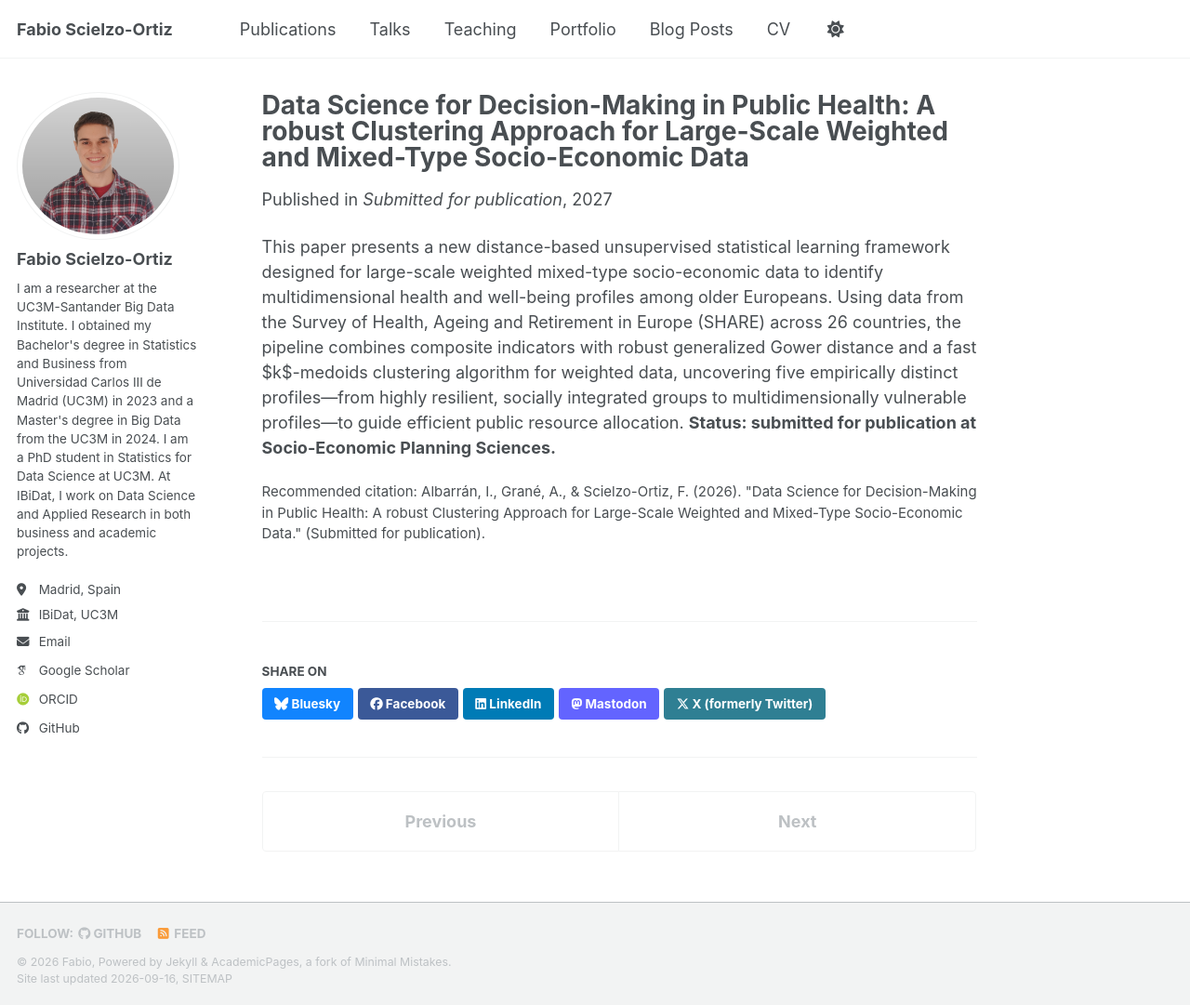
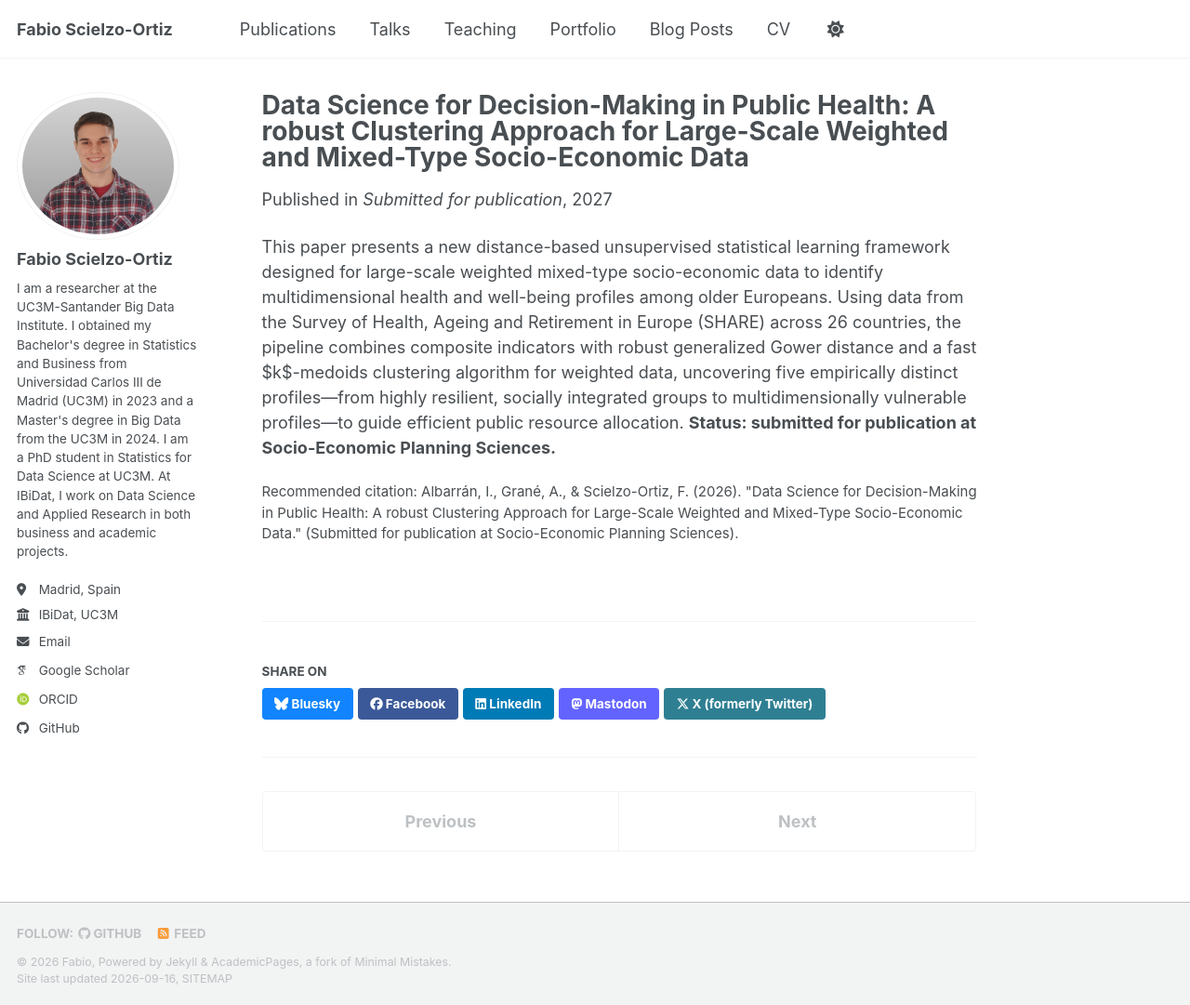
Before and after one commit to FabioScielzoOrtiz/fabioscielzoortiz.github.io, a Jekyll site: the page built from _publications/2027-01-01-public-health-clustering.md, in a window 1280 px wide and 1081 px high. Shown: the whole window at 93% size. Built offline with Jekyll 4.4.1, drawn with Linux system fonts in a browser that asks for light colours; some web fonts are replaced; a script bundle is joined from its source files by our own code; library files that are not in the unit come from our copies.

Commit message:
Update citation details for public health clustering manuscript to include publication venue

```diff
--- a/_publications/2027-01-01-public-health-clustering.md
+++ b/_publications/2027-01-01-public-health-clustering.md
@@ -9,6 +9,6 @@ venue: 'Submitted for publication'
 slidesurl:
 paperurl:
 bibtexurl:
-citation: 'Albarrán, I., Grané, A., &amp; Scielzo-Ortiz, F. (2026). &quot;Data Science for Decision-Making in Public Health: A robust Clustering Approach for Large-Scale Weighted and Mixed-Type Socio-Economic Data.&quot; (Submitted for publication).'
+citation: 'Albarrán, I., Grané, A., &amp; Scielzo-Ortiz, F. (2026). &quot;Data Science for Decision-Making in Public Health: A robust Clustering Approach for Large-Scale Weighted and Mixed-Type Socio-Economic Data.&quot; (Submitted for publication at Socio-Economic Planning Sciences).'
 ---
 This paper presents a new distance-based unsupervised statistical learning framework designed for large-scale weighted mixed-type socio-economic data to identify multidimensional health and well-being profiles among older Europeans. Using data from the Survey of Health, Ageing and Retirement in Europe (SHARE) across 26 countries, the pipeline combines composite indicators with robust generalized Gower distance and a fast $k$-medoids clustering algorithm for weighted data, uncovering five empirically distinct profiles—from highly resilient, socially integrated groups to multidimensionally vulnerable profiles—to guide efficient public resource allocation. **Status: submitted for publication at Socio-Economic Planning Sciences.**
```
